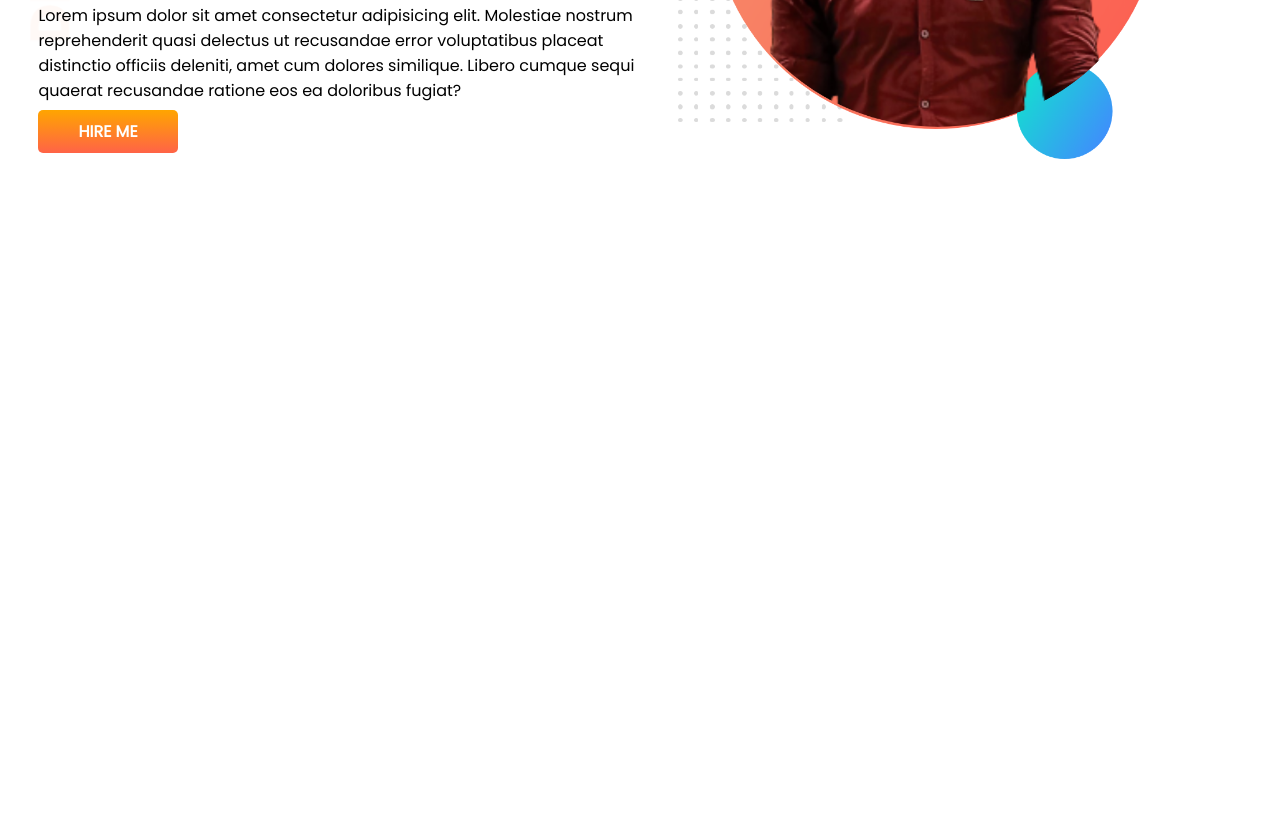
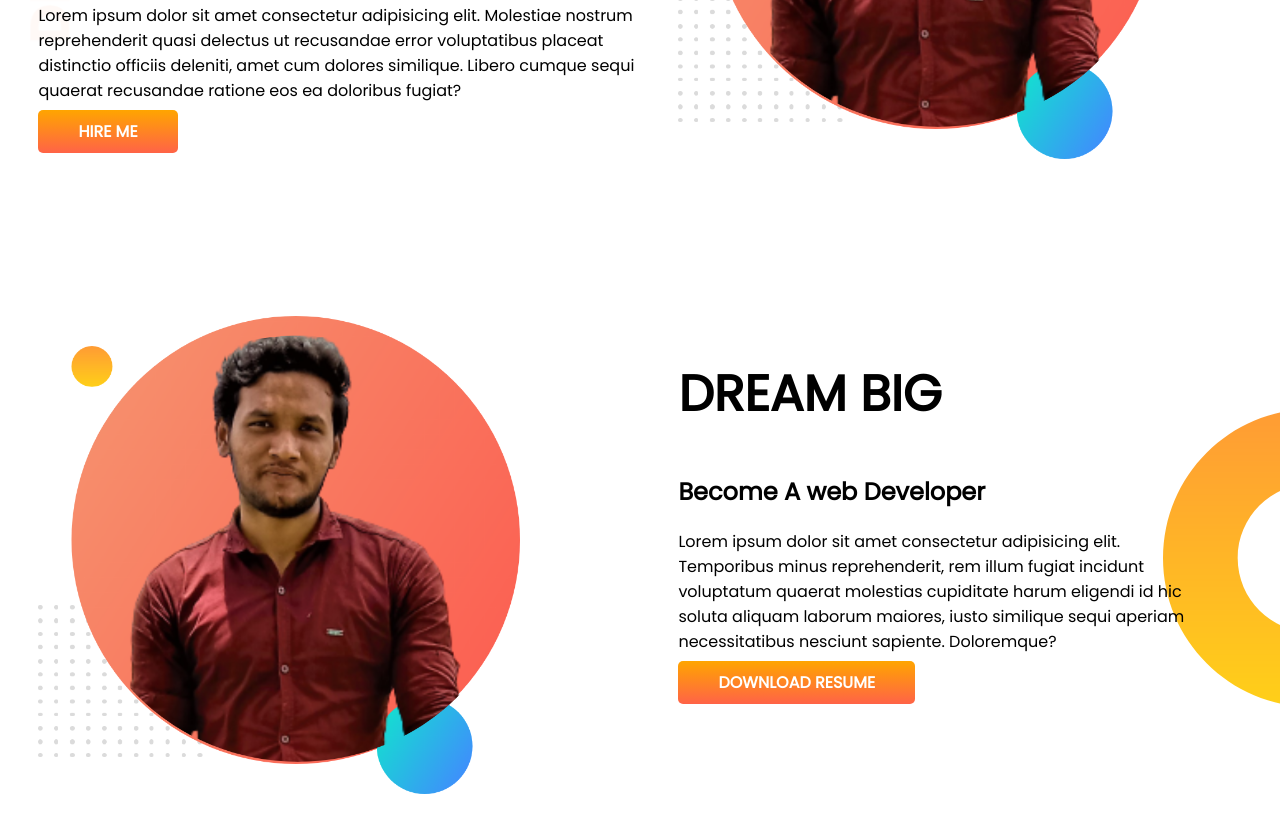
Before and after one commit to Neamul01/personal-portfolio, a plain HTML site: page index.html in a window 1280 px wide. Shown: the part 319-1152 px from the top of the page. Before the commit the page ends 800 px from the top, so only its background shows below. Drawn offline with Linux system fonts and the light colour scheme.

Commit message:
dream section added

```diff
--- a/index.html
+++ b/index.html
@@ -29,6 +29,20 @@
             <img src="image/Noman-picture-bg.png" alt="Noman's picture">
         </div>
     </section>
+    <section class="dream-big">
+        <div class="half-width">
+            <img src="image/Noman-picture-bg.png" alt="">
+        </div>
+        <div class="half-width">
+            <h1>DREAM BIG</h1>
+            <h2>Become A web Developer</h2>
+            <p class="dream-para">Lorem ipsum dolor sit amet consectetur adipisicing elit. Temporibus minus
+                reprehenderit, rem illum fugiat
+                incidunt voluptatum quaerat molestias cupiditate harum eligendi id hic soluta aliquam laborum maiores,
+                iusto similique sequi aperiam necessitatibus nesciunt sapiente. Doloremque?</p>
+            <a href="#" target="_blank" class="link-button">DOWNLOAD RESUME</a>
+        </div>
+    </section>
 
 
 </body>
--- a/style.css
+++ b/style.css
@@ -13,6 +13,7 @@ h1 {
 
 section {
     display: flex;
+    margin-bottom: 150px;
 }
 
 .half-width {
@@ -37,3 +38,14 @@ section {
     background-image: url(image/top-banner.png);
     background-repeat: no-repeat;
 }
+
+.dream-big {
+    background-image: url(image/dream-bg.png);
+    background-repeat: no-repeat;
+    background-position: right;
+
+}
+
+.dream-para {
+    padding-right: 14%;
+}
```
